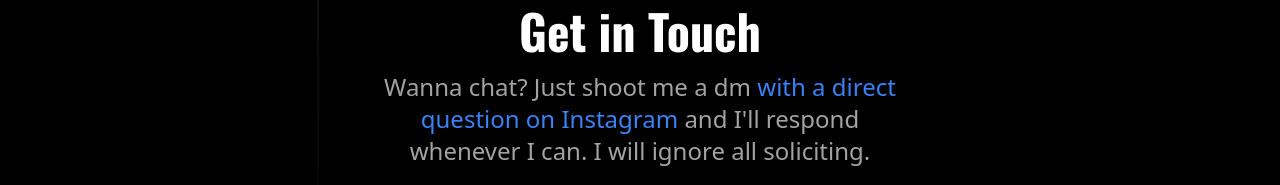
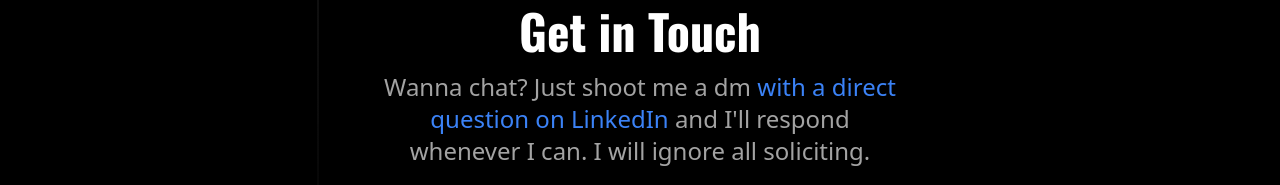
Before and after one commit to ABIIRAM02/abii-portfolio, a Next.js app: page / in a window 1280 px wide. Shown: the part 4807-4992 px from the top of the page. Built offline with nearby package versions, Linux system fonts and the light colour scheme.

Commit message:
changed insta dm to linkedIn in contact

```diff
--- a/components/Footer.tsx
+++ b/components/Footer.tsx
@@ -10,10 +10,10 @@ const Footer = () => {
       <p className="text-lg md:text-2xl text-myLightGray">
         Wanna chat? Just shoot me a dm{' '}
         <Link
-          href="https://www.instagram.com/abii_ram_02/"
+          href="https://www.linkedin.com/in/abiiprofile/"
           className="text-primary-default"
         >
-          with a direct question on Instagram
+          with a direct question on LinkedIn
         </Link>{' '}
         and I&apos;ll respond whenever I can. I will ignore all soliciting.
       </p>
--- a/util/constants.ts
+++ b/util/constants.ts
@@ -94,7 +94,7 @@ export const workAndEducation = [
           'Redux for state management.',
           'Developed secure authentication processes.',
         ],
-      }
+      },
     ],
   },
   {
```
Also changed, not shown: public/titleIcon.svg.
